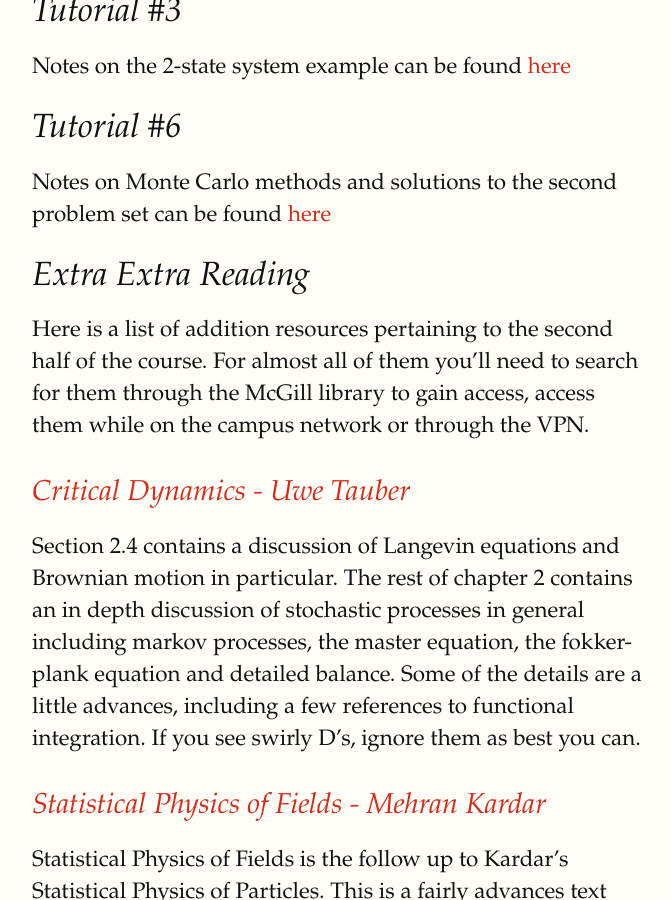
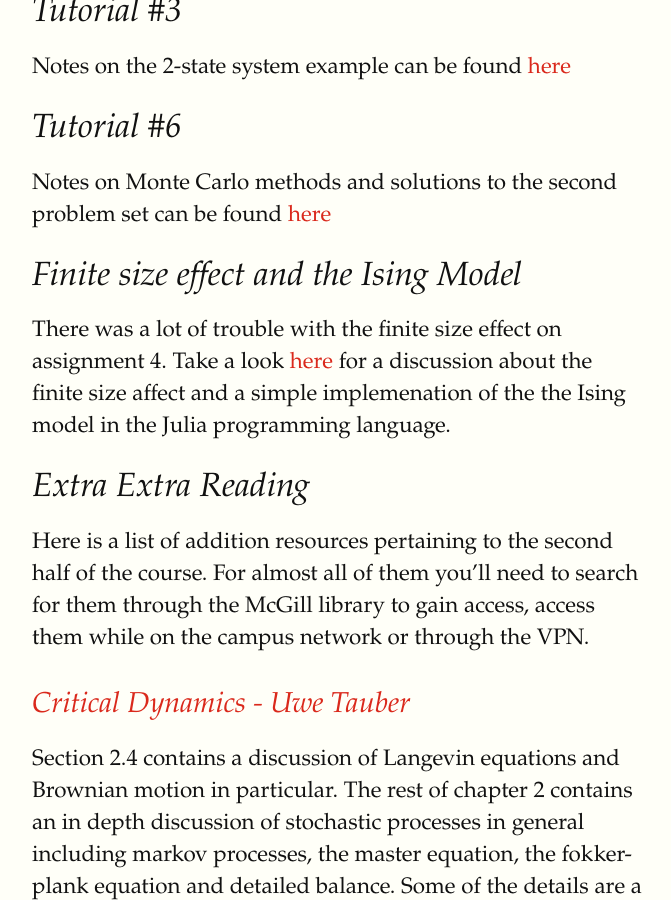
Before and after one commit to nsmith5/website, a Jekyll site: the page built from _teaching/PHYS-326.md, in a window 1280 px wide and 900 px high, scrolled down 2017 px. Shown: the whole window, without its empty margins (128-799 px from the left). Built offline with Jekyll 4.4.1, drawn with Linux system fonts in a browser that asks for light colours.

Commit message:
Stat mech upgrade

```diff
--- a/_teaching/PHYS-326.md
+++ b/_teaching/PHYS-326.md
@@ -35,6 +35,10 @@ Notes on the 2-state system example can be found [here](http://nathan-smith.ca/d
 ## Tutorial #6
 Notes on Monte Carlo methods and solutions to the second problem set can be found [here](http://nathan-smith.ca/documents/Tutorial6.pdf)
 
+## Finite size effect and the Ising Model
+
+There was a lot of trouble with the finite size effect on assignment 4. Take a look [here](posts/2017/05/ising) for a discussion about the finite size affect and a simple implemenation of the the Ising model in the Julia programming language.
+
 ## Extra Extra Reading
 Here is a list of addition resources pertaining to the second half of the course. For almost all of them you'll need to search for them through the McGill library to gain access, access them while on the campus network or through the VPN.
 
```
